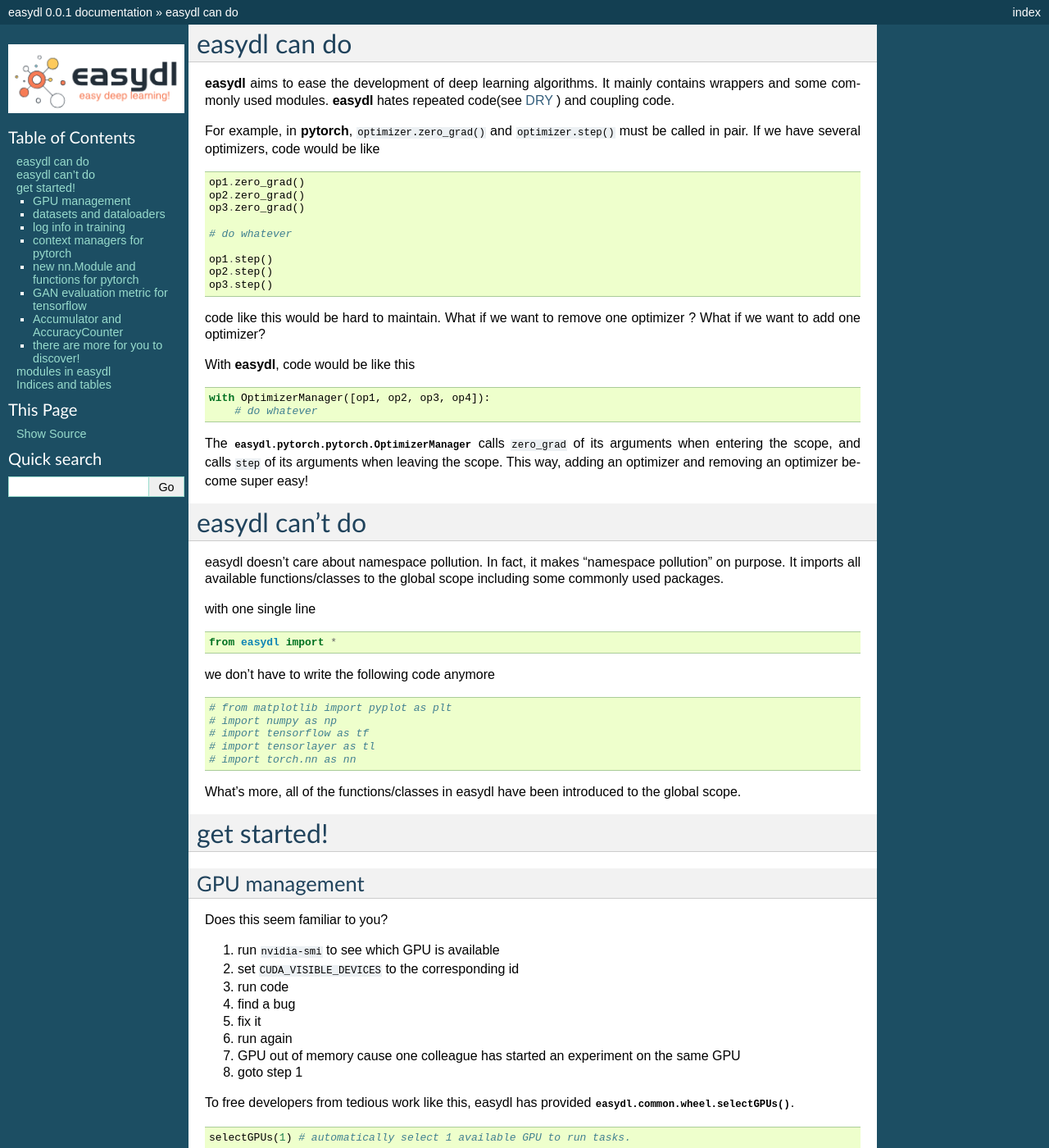
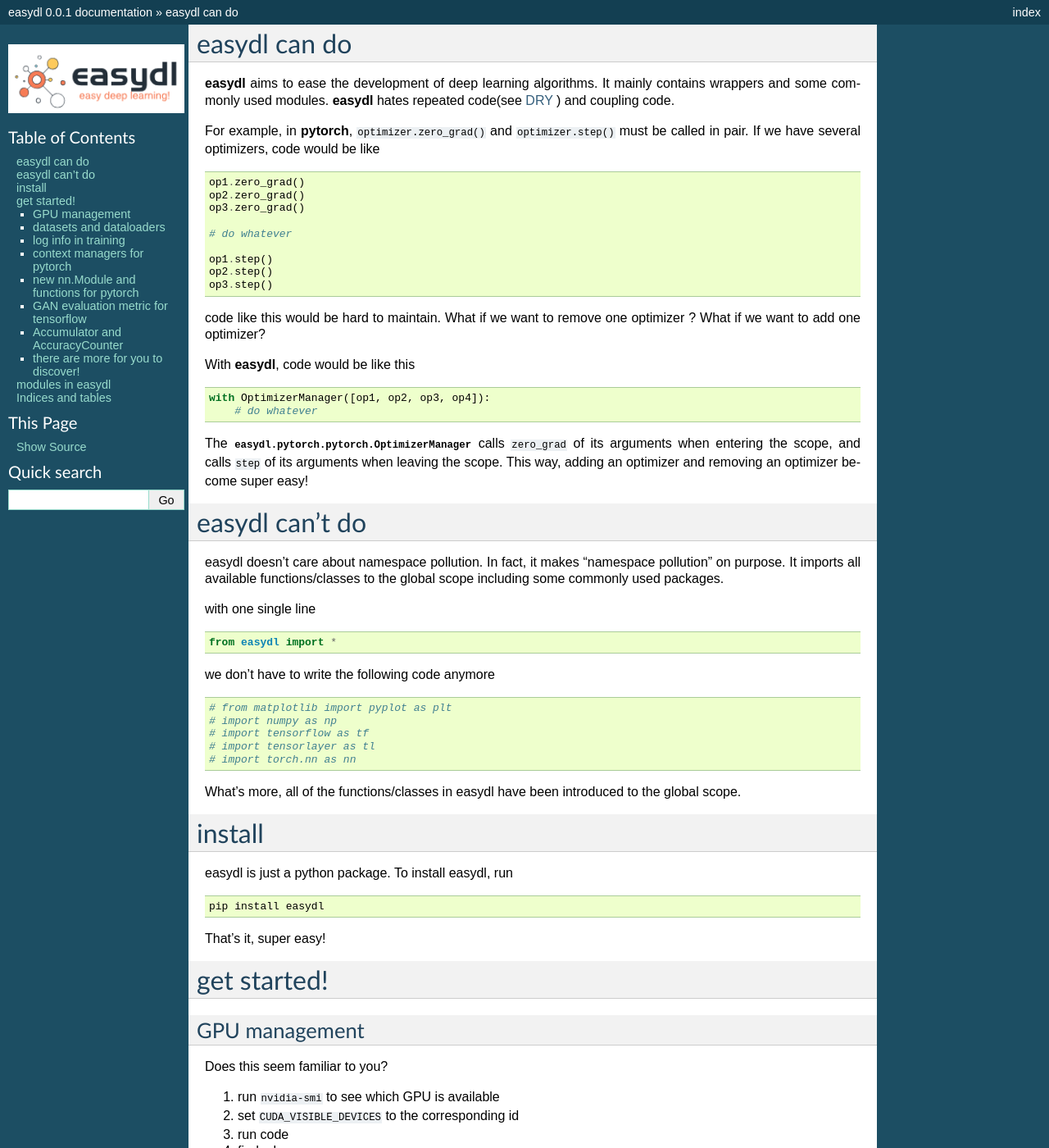
Before and after one commit to zwy19/easydl, a Sphinx documentation site: the page built from docs/index.rst, in a window 1280 px wide and 1400 px high. Shown: the whole window at 82% size. Built offline with Sphinx 7.4.7, drawn with Linux system fonts in a browser that asks for light colours.

Commit message:
add installation doc

```diff
--- a/docs/index.rst
+++ b/docs/index.rst
@@ -50,6 +50,15 @@ we don't have to write the following code anymore ::
     # import torch.nn as nn
 
 What's more, all of the functions/classes in easydl have been introduced to the global scope.
+
+
+install
+==========
+easydl is just a python package. To install easydl, run ::
+
+    pip install easydl
+
+That's it, super easy!
 
 get started!
 =============
```
